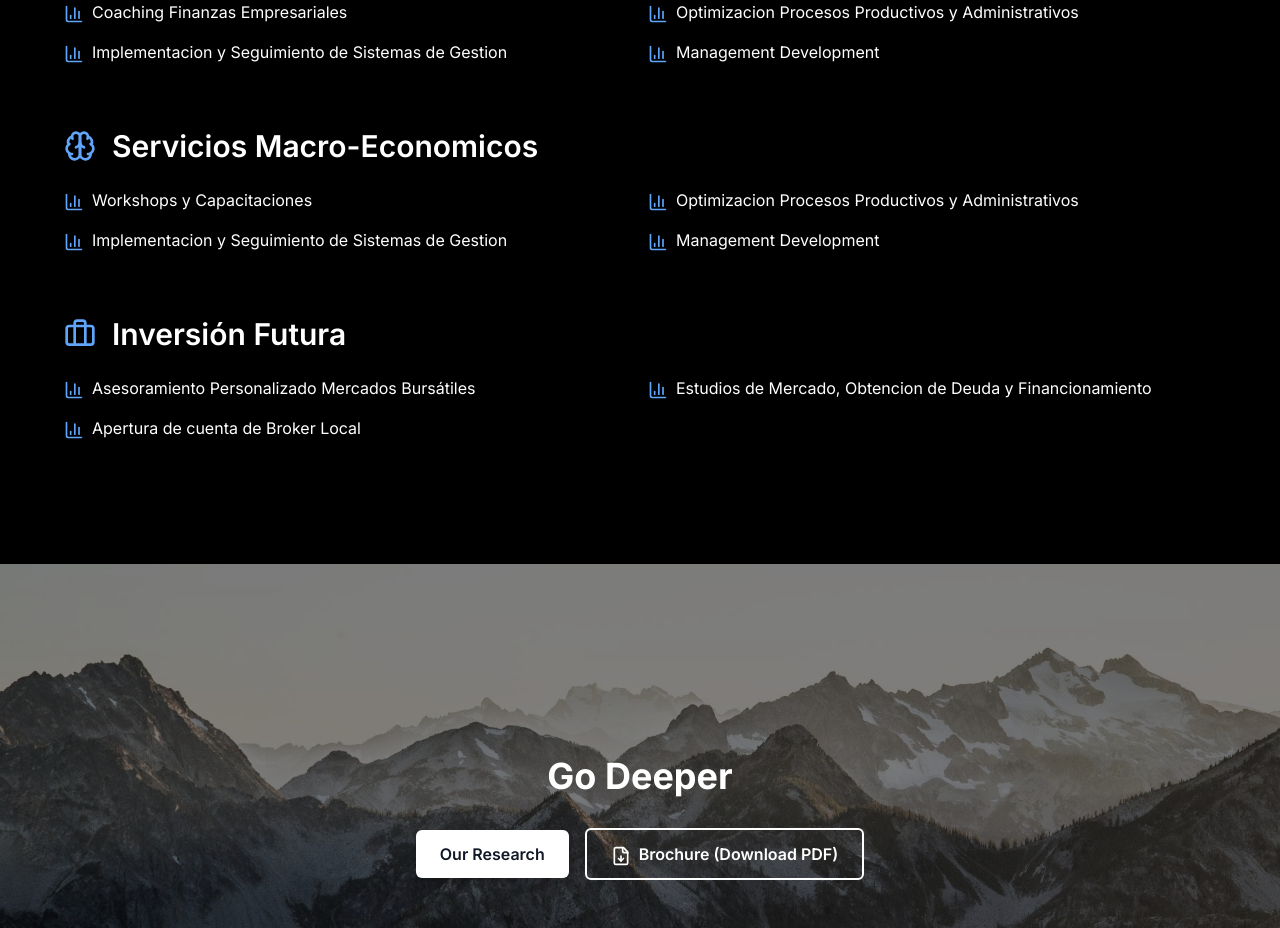
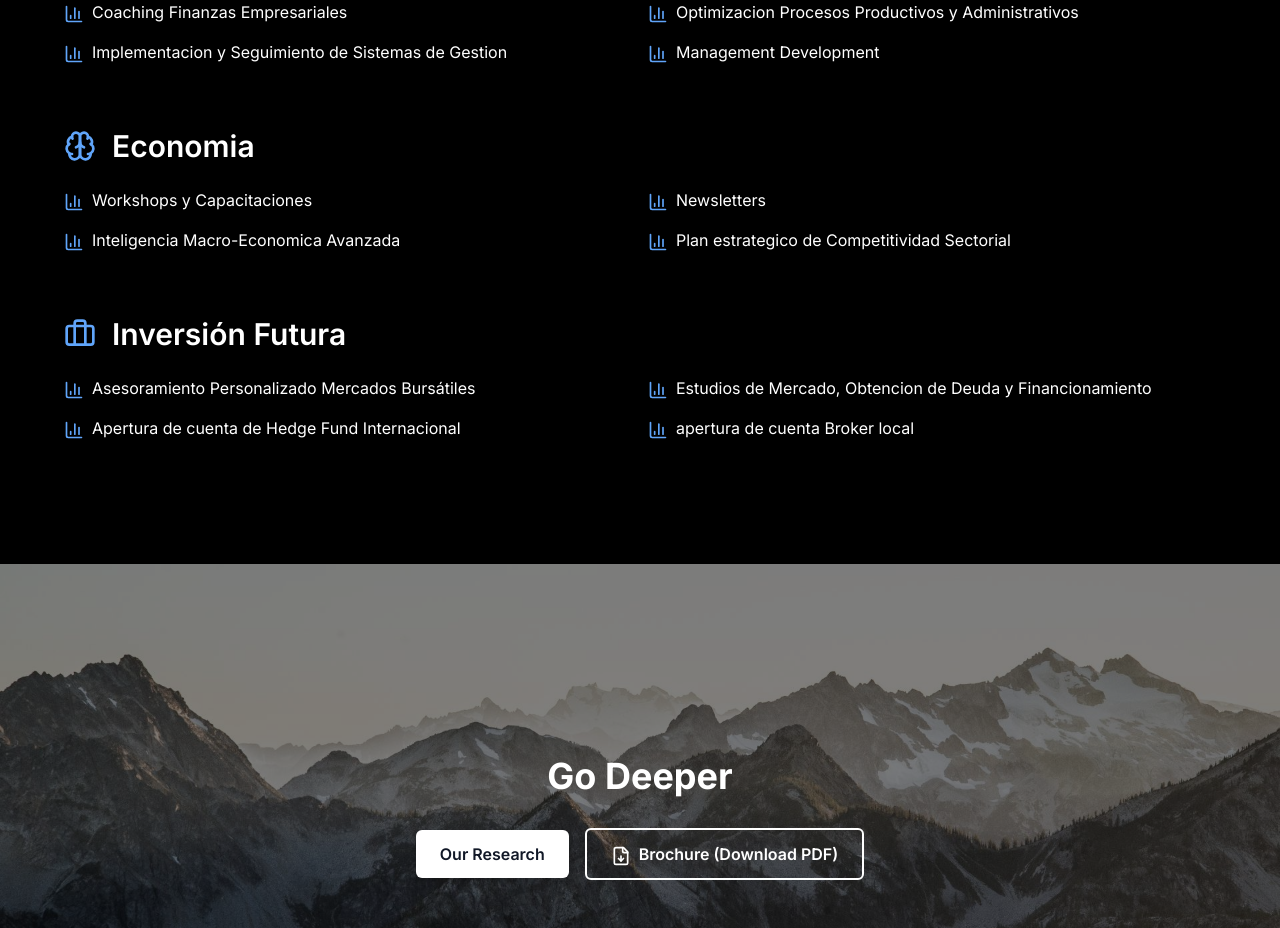
Before and after one commit to charg90/q-consultora2, a Next.js app: page / in a window 1280 px wide. Shown: the part 4940-5868 px from the top of the page. Built offline with nearby package versions, Linux system fonts and the light colour scheme.

Commit message:
change brandind

```diff
--- a/app/Components/comprehensive-services/comprehensive-services.tsx
+++ b/app/Components/comprehensive-services/comprehensive-services.tsx
@@ -48,13 +48,13 @@ export default function ComprehensiveServices() {
       ],
     },
     {
-      title: "Servicios Macro-Economicos",
+      title: "Economia",
       icon: Brain,
       items: [
         "Workshops y Capacitaciones",
-        "Optimizacion Procesos Productivos y Administrativos",
-        "Implementacion y Seguimiento de Sistemas de Gestion",
-        "Management Development",
+        "Newsletters ",
+        "Inteligencia Macro-Economica Avanzada",
+        "Plan estrategico de Competitividad Sectorial",
       ],
     },
     {
@@ -63,7 +63,8 @@ export default function ComprehensiveServices() {
       items: [
         "Asesoramiento Personalizado Mercados Bursátiles",
         "Estudios de Mercado, Obtencion de Deuda y Financionamiento",
-        "Apertura de cuenta de Broker Local",
+        "Apertura de cuenta de Hedge Fund Internacional",
+        "apertura de cuenta Broker local",
       ],
     },
   ];
```
